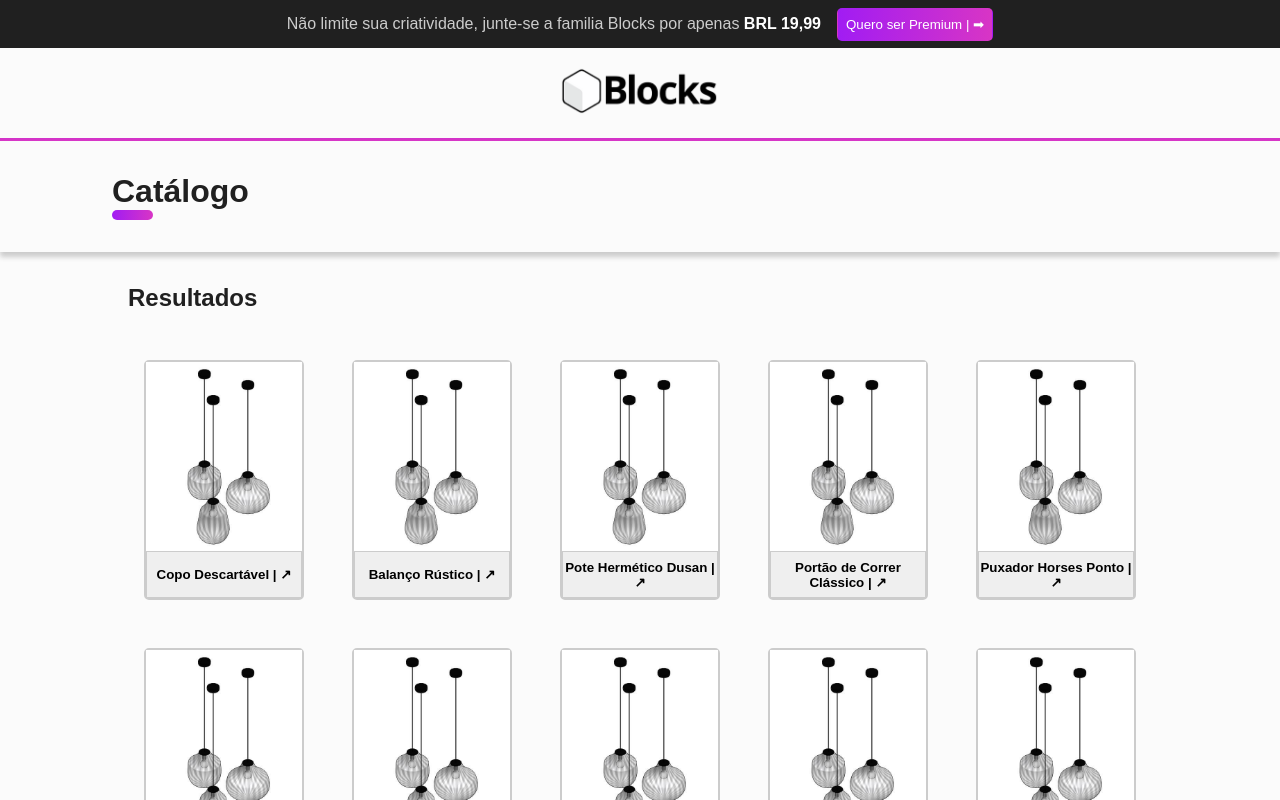
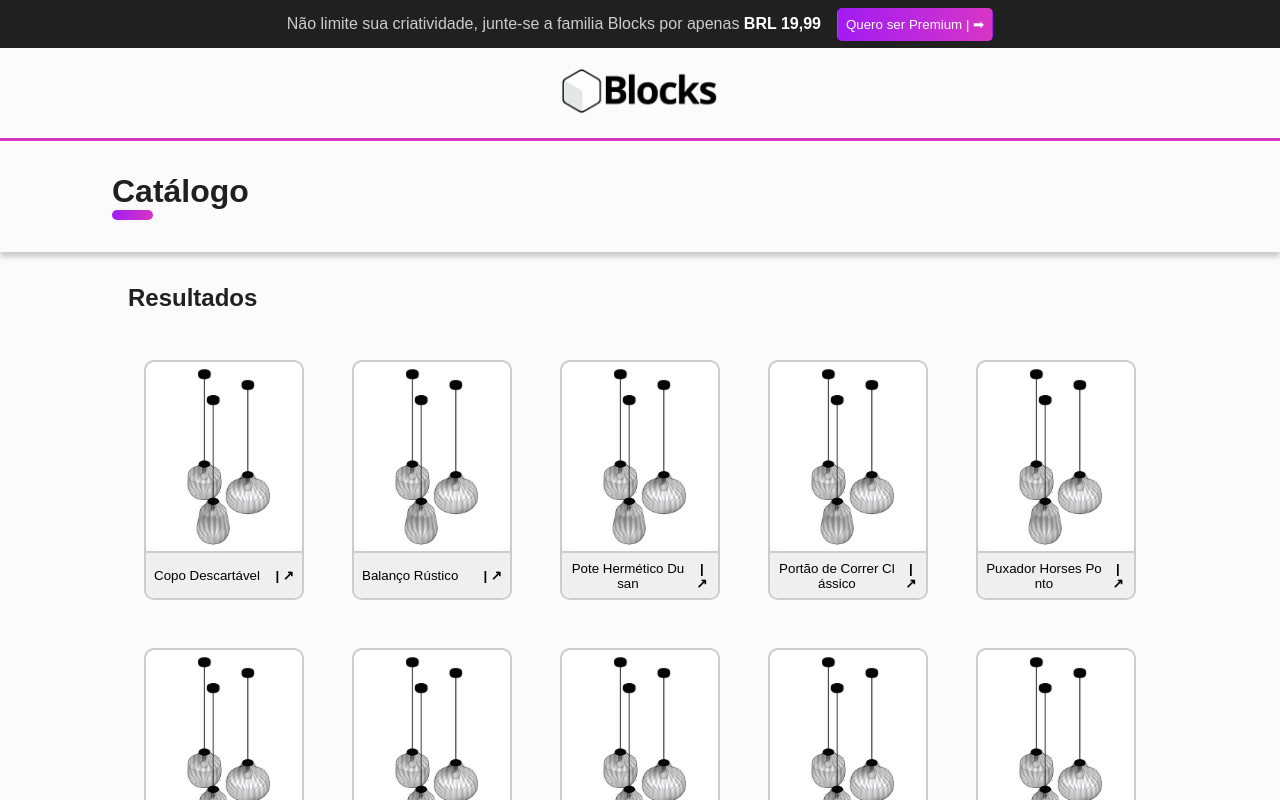
Before and after one commit to GregoryAlmeida/test-blocks, a Next.js app: page / in a window 1280 px wide. Built offline with nearby package versions, Linux system fonts and the light colour scheme.

Commit message:
style loading

```diff
--- a/src/app/loading.module.css
+++ b/src/app/loading.module.css
@@ -1,23 +1,26 @@
 .main {
   width: 100%;
   height: 80vh;
+  display: flex;
+  align-items: flex-start;
+  justify-content: center;
 }
 
-/* HTML: <div class="loader"></div> */
+/* Loader */
 .loader {
-  width: 60px;
-  aspect-ratio: 2;
-  --_g: no-repeat radial-gradient(circle closest-side,#000 90%,#0000);
-  background:
-    var(--_g) 0%   50%,
-    var(--_g) 50%  50%,
-    var(--_g) 100% 50%;
-  background-size: calc(100%/3) 50%;
-  animation: l3 1s infinite linear;
+  width: 55px;
+  aspect-ratio: 1;
+  --g1:conic-gradient(from  90deg at 3px  3px ,#0000 90deg, var(--grad-right) 0);
+  --g2:conic-gradient(from -90deg at 22px 22px,#0000 90deg, var(--grad-left) 0);
+  background:var(--g1),var(--g1),var(--g1), var(--g2),var(--g2),var(--g2);
+  background-size: 25px 25px;
+  background-repeat: no-repeat;
+  animation: l7 1.5s infinite;
 }
-@keyframes l3 {
-    20%{background-position:0%   0%, 50%  50%,100%  50%}
-    40%{background-position:0% 100%, 50%   0%,100%  50%}
-    60%{background-position:0%  50%, 50% 100%,100%   0%}
-    80%{background-position:0%  50%, 50%  50%,100% 100%}
+@keyframes l7 {
+  0%   {background-position:0    0   ,0 100%,100% 100% }
+  25%  {background-position:100% 0   ,0 100%,100% 100% }
+  50%  {background-position:100% 0   ,0 0   ,100% 100% }
+  75%  {background-position:100% 0   ,0 0   ,0    100% }
+  100% {background-position:100% 100%,0 0   ,0    100% }
 }
--- a/src/app/lodaing.tsx
+++ b/src/app/lodaing.tsx
@@ -3,8 +3,7 @@ import styles from './loading.module.css'
 export default function Loading() {
   return (
     <main className={styles.main}>
-      <span className={styles.loader}></span>
+      <span className={styles.loader} ></span>
     </main>
-
   )
 }
--- a/src/app/page.module.css
+++ b/src/app/page.module.css
@@ -49,6 +49,7 @@
   gap: 3rem;
   align-items: center;
   justify-content: center;
+  width: 100%;
 }
 
 .div-families div {
@@ -58,20 +59,34 @@
   height: 15rem;
   text-align: center;
   border: 2px solid var(--gray);
-  border-radius: 5px;
+  border-radius: 10px;
 }
 
 .div-families div img {
   width: 100%;
   height: 80%;
+  border-radius: 10px;
+
 }
 
 .div-families div button {
   width: 100%;
   height: 20%;
-  border: 1px solid var(--gray);
   cursor: pointer;
-  font-weight: bolder;
+  border: none;
+  border-top: 2px solid var(--gray);
+  border-bottom-right-radius: 10px;
+  border-bottom-left-radius: 10px;
+  display: flex;
+  align-items: center;
+  justify-content: space-between;
+  padding: .5rem;
+  gap: .5rem;
+  word-break: break-all;
+}
+
+.div-families div button strong {
+  word-break: keep-all;
 }
 
 .footer {
--- a/src/app/page.tsx
+++ b/src/app/page.tsx
@@ -58,7 +58,7 @@ export default function HomePage() {
             {data.length === 0 ? <Loading /> :data.map(({id, details}) => (
               <div key={id} >
                 <Image src={FAMILIALOGO} alt={details.description} />
-                <button>{details.name} | ↗</button>
+                <button>{details.name} <strong>| ↗</strong></button>
               </div>
             ))}
           </div>
```
